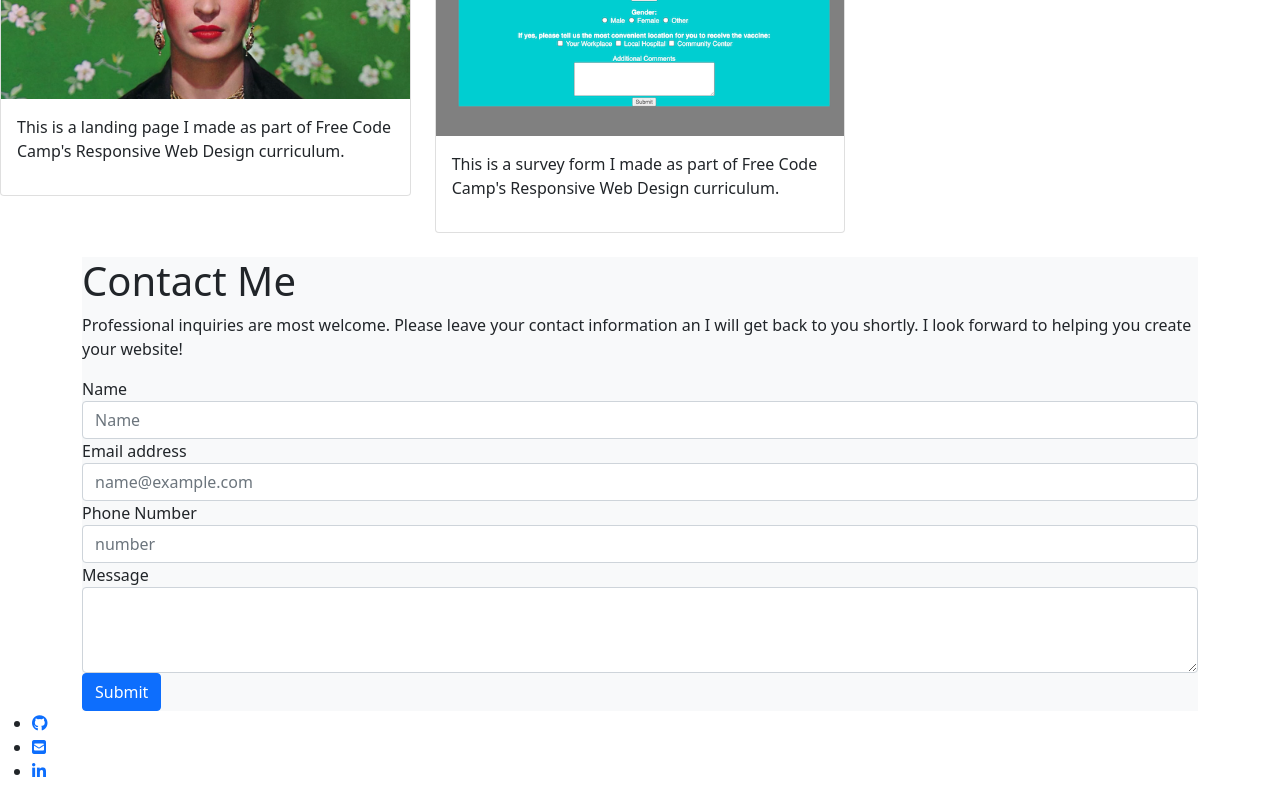
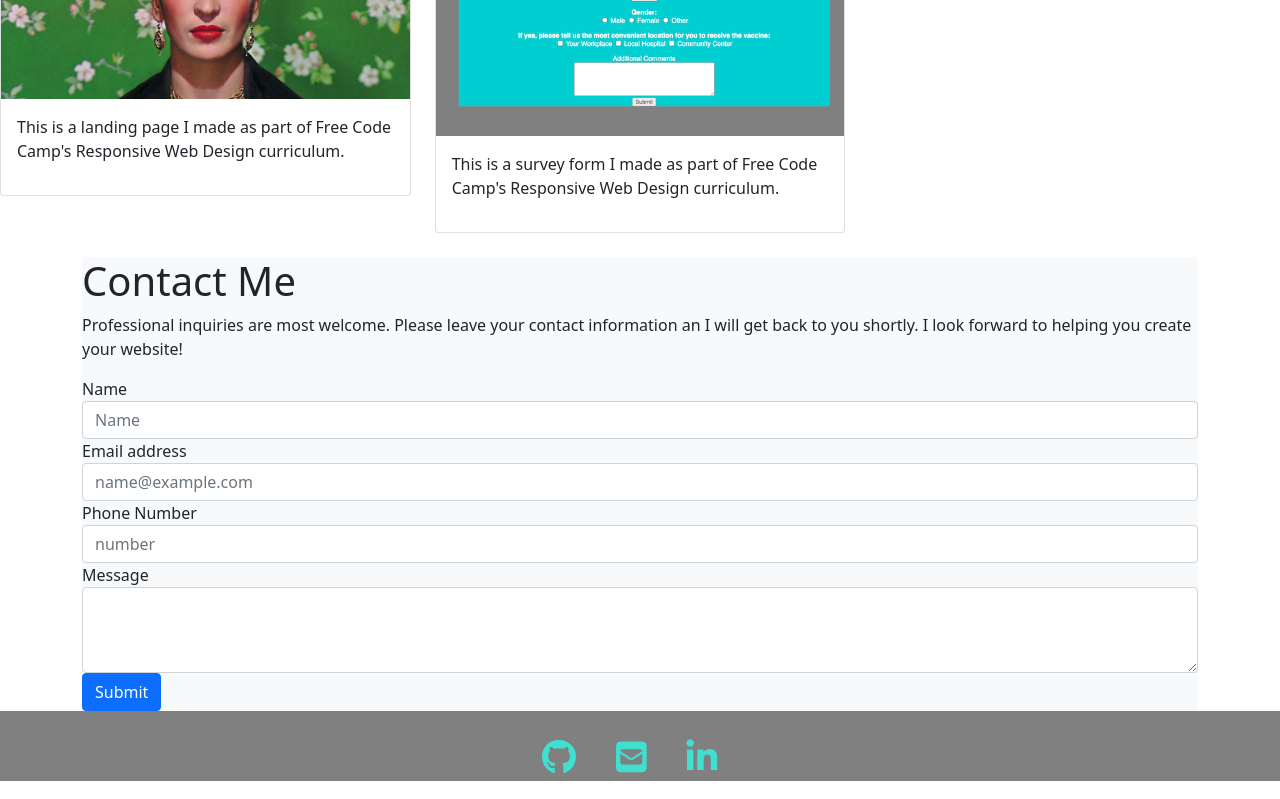
Before and after one commit to jrodri09-ai/pwp-professional-portfolio, a plain HTML site: page public_html/documentation/index.html in a window 1280 px wide. Shown: the part 1076-1875 px from the top of the page. Drawn offline with nearby package versions, Linux system fonts and the light colour scheme.

Commit message:
completed milestone 3

```diff
--- a/public_html/documentation/styles.css
+++ b/public_html/documentation/styles.css
@@ -13,3 +13,35 @@
     left: 50%;
     transform: translate(-50%, -50%);
 }
+
+
+
+.footer {
+    margin: 0;
+    padding: 10px;
+    background-color: gray;
+}
+
+.social-links {
+    display: flex;
+}
+
+.social-links ul {
+    display: flex;
+    width: 300px;
+    height:30px;
+    margin: auto;
+}
+
+.social-items {
+    list-style: none;
+}
+
+.social-items a {
+    padding: 10px 20px;
+    font-size: 35px;
+    color: turquoise;
+    width: 300px;
+    height:30px;
+    margin: auto;
+}
```
